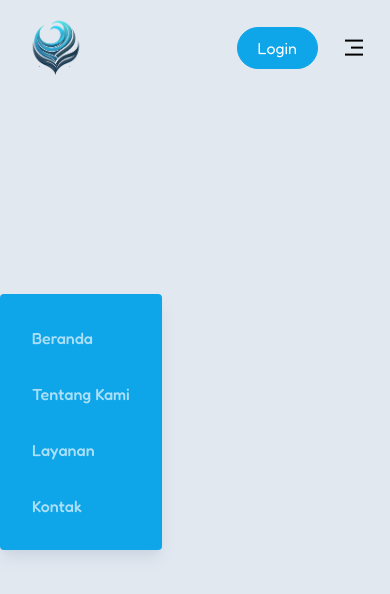
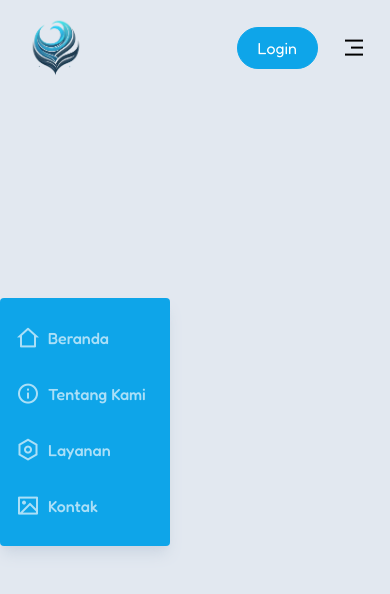
Before and after one commit to sahrulromadi/Wind-Skill-Front-End, a React (Vite) app: page / in a window 390 px wide. Shown: the top 594 px of the page. Built offline with nearby package versions, Linux system fonts and the light colour scheme.

Commit message:
membuat hamburger menu dan mengatur usestate agar ketika di klik maka menu nya akan muncul

```diff
--- a/src/components/Navbar.jsx
+++ b/src/components/Navbar.jsx
@@ -1,6 +1,21 @@
 import React from "react";
+import { useState } from "react";
 
 const Navbar = () => {
+  const [show, setShow] = useState(true);
+  const menuClick = () => {
+    setShow(!show);
+    console.log(show);
+  };
+
+  let menuActive = () => {
+    if (show) {
+      return "left-0";
+    } else {
+      return "-left-full";
+    }
+  };
+
   return (
     <nav className="navbar fixed w-full py-4">
       <div className="container mx-auto px-6">
@@ -14,25 +29,34 @@ const Navbar = () => {
             />
           </div>
           {/* Content */}
-          <ul className="flex lg:gap-14 md:static md:bg-transparent md:w-auto md:h-full md:translate-y-0 md:flex-row md:text-black md:shadow-none md:p-0 md:m-0 gap-8 fixed left-0 top-1/2 -translate-y-1/2 flex-col p-8 rounded shadow-lg shadow-slate-300 bg-sky-500 font-bold text-white">
-            <li className="font-medium opacity-65 hover:text-black md:hover:text-sky-500">
+          <ul
+            className={`flex gap-6 fixed ${menuActive()} top-1/2 -translate-y-1/2 flex-col ps-4 pe-6 py-6 rounded shadow-lg shadow-slate-300 bg-sky-500 font-bold text-white transition-all md:static md:bg-transparent md:w-auto md:h-full md:translate-y-0 md:flex-row md:text-black md:shadow-none md:p-0 md:m-0 lg:gap-14`}
+          >
+            <li className="font-medium opacity-65 hover:text-black md:hover:text-sky-500 flex items-center gap-2">
+              <i className="ri-home-2-line text-2xl block md:hidden"></i>
               <a href="http://">Beranda</a>
             </li>
-            <li className="font-medium opacity-65 hover:text-black md:hover:text-sky-500">
+            <li className="font-medium opacity-65 hover:text-black md:hover:text-sky-500 flex items-center gap-2">
+              <i className="ri-information-line text-2xl block md:hidden"></i>
               <a href="http://">Tentang Kami</a>
             </li>
-            <li className="font-medium opacity-65 hover:text-black md:hover:text-sky-500">
+            <li className="font-medium opacity-65 hover:text-black md:hover:text-sky-500 flex items-center gap-2">
+              <i className="ri-settings-line text-2xl block md:hidden"></i>
               <a href="http://">Layanan</a>
             </li>
-            <li className="font-medium opacity-65 hover:text-black md:hover:text-sky-500">
+            <li className="font-medium opacity-65 hover:text-black md:hover:text-sky-500 flex items-center gap-2">
+              <i className="ri-image-line text-2xl block md:hidden"></i>
               <a href="http://">Kontak</a>
             </li>
           </ul>
           {/* Login */}
-          <div className="login bg-sky-500 border border-sky-500 text-white px-5 py-2 rounded-full ml-auto hover:bg-white hover:text-sky-500 hover:border hover:border-sky-500">
+          <div className="login bg-sky-500 border border-sky-500 text-white px-5 py-2 rounded-full ml-auto md:ml-0 hover:bg-white hover:text-sky-500 hover:border hover:border-sky-500">
             <a href="http://">Login</a>
           </div>
-          <i className="ri-menu-3-line text-2xl block ml-6 md:hidden"></i>
+          <i
+            className="ri-menu-3-line text-2xl block ml-6 md:hidden"
+            onClick={menuClick}
+          ></i>
         </div>
       </div>
     </nav>
```
